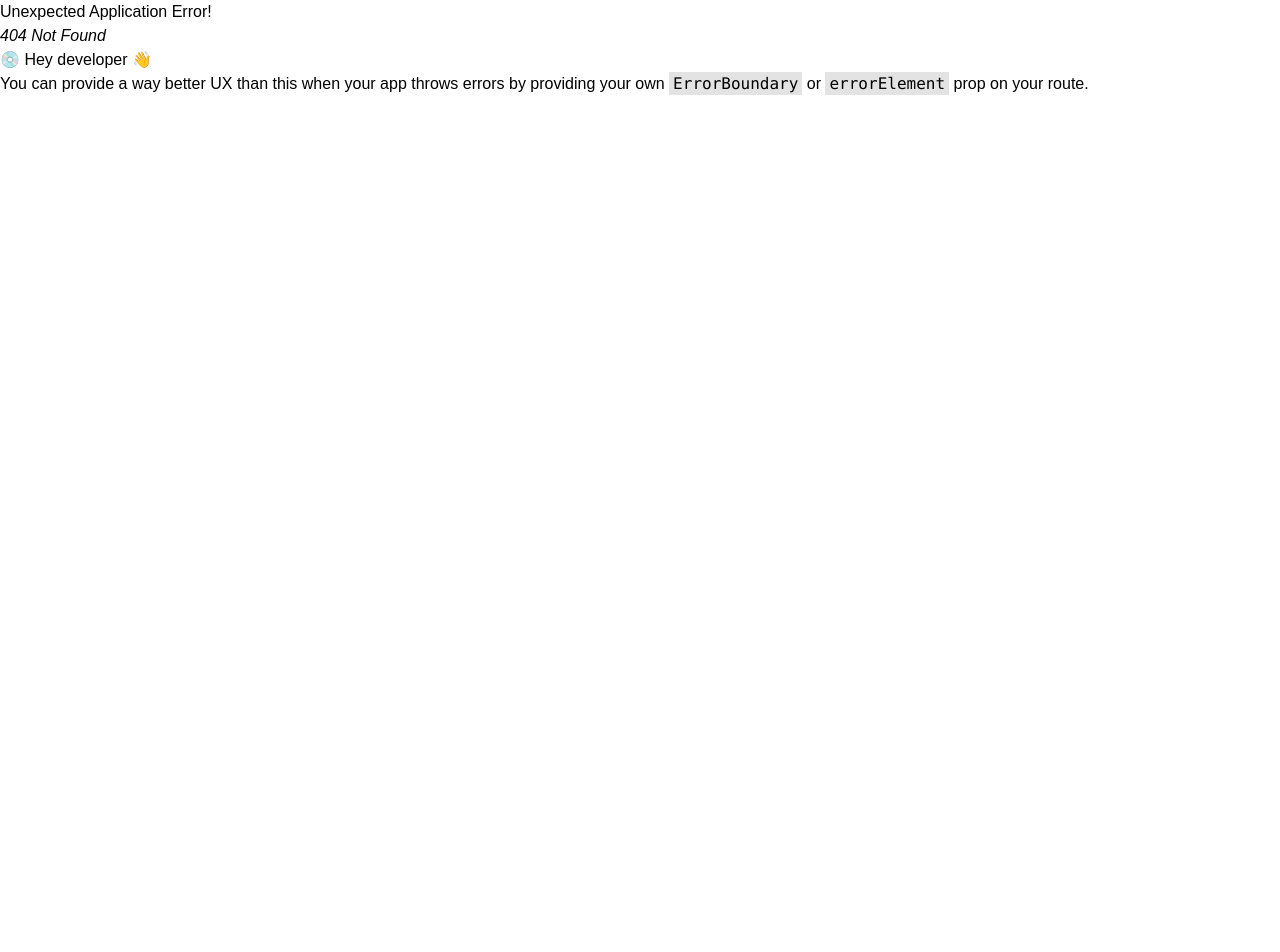
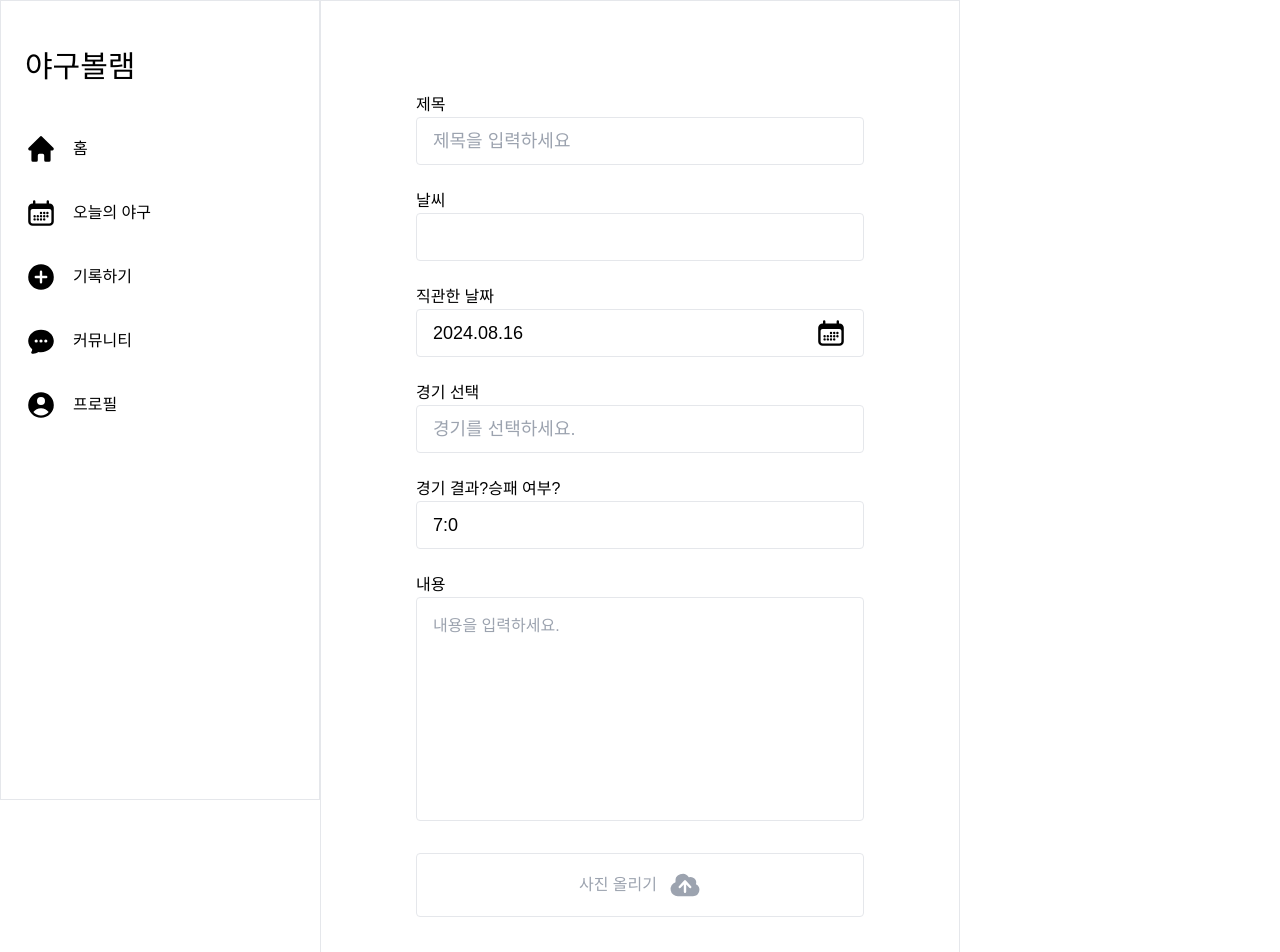
Before and after one commit to Baseball-Archive/client, a React (Vite) app: page /post in a window 1280 px wide. Before the commit this address had no page. Shown: the top 952 px of the page. Before the commit the page ends 800 px from the top, so only its background shows below. Built offline with nearby package versions, Linux system fonts and the light colour scheme; a web font is replaced by a local one.

Commit message:
✨ 커뮤니티 글쓰기 기초 UI 구현

```diff
--- /dev/null
+++ b/src/components/Community/PostInfo.tsx
@@ -0,0 +1,47 @@
+import InfoSection from "../Archive/AddArchive/InfoSection";
+import MatchReview from "../Archive/AddArchive/MatchReview";
+import PickDate from "../Archive/AddArchive/PickDate";
+import PickMatch from "../Archive/AddArchive/PickMatch";
+import PickWeather from "../Archive/AddArchive/PickWeather";
+import UploadPhotoButton from "../Archive/AddArchive/UploadPhotoButton";
+
+const PostInfo = () => {
+  return (
+    <div className="container pt-6 scrollbar-hide">
+    <InfoSection label="제목">
+      <input
+        className="w-full px-4 outline-none"
+        placeholder="제목을 입력하세요"
+      ></input>
+    </InfoSection>
+
+    <InfoSection label="날씨">
+      <PickWeather />
+    </InfoSection>
+
+    <InfoSection label="직관한 날짜">
+      <PickDate />
+    </InfoSection>
+
+    <InfoSection label="경기 선택">
+      <PickMatch />
+    </InfoSection>
+
+    <InfoSection label="경기 결과?승패 여부?">
+      <input value="7:0" className="w-full px-4 outline-none"></input>
+    </InfoSection>
+
+    <MatchReview />
+
+    <UploadPhotoButton />
+
+    <div className="mb-10 mt-6 flex flex-col">
+      <button className="my-10 h-20 rounded-[10px] bg-black text-2xl font-medium text-white">
+        등록
+      </button>
+    </div>
+  </div>
+  );
+};
+
+export default PostInfo;
--- /dev/null
+++ b/src/pages/Community/AddPost.tsx
@@ -0,0 +1,13 @@
+import PostInfo from "../../components/Community/PostInfo";
+
+const AddArchive = () => {
+  return (
+    <div className="container mb-6 flex justify-center overflow-auto bg-white">
+      <div className="flex w-full max-w-md flex-col overflow-auto">
+        <PostInfo />
+      </div>
+    </div>
+  );
+};
+
+export default AddArchive;
```
Also changed, not shown: src/Router.tsx (+6 -1 lines).
